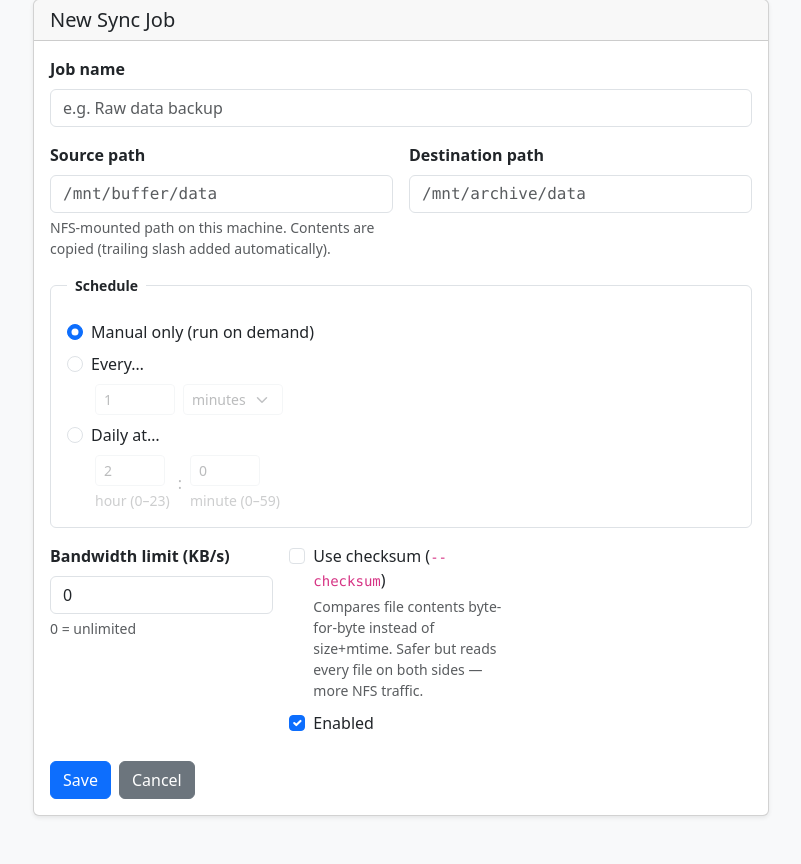
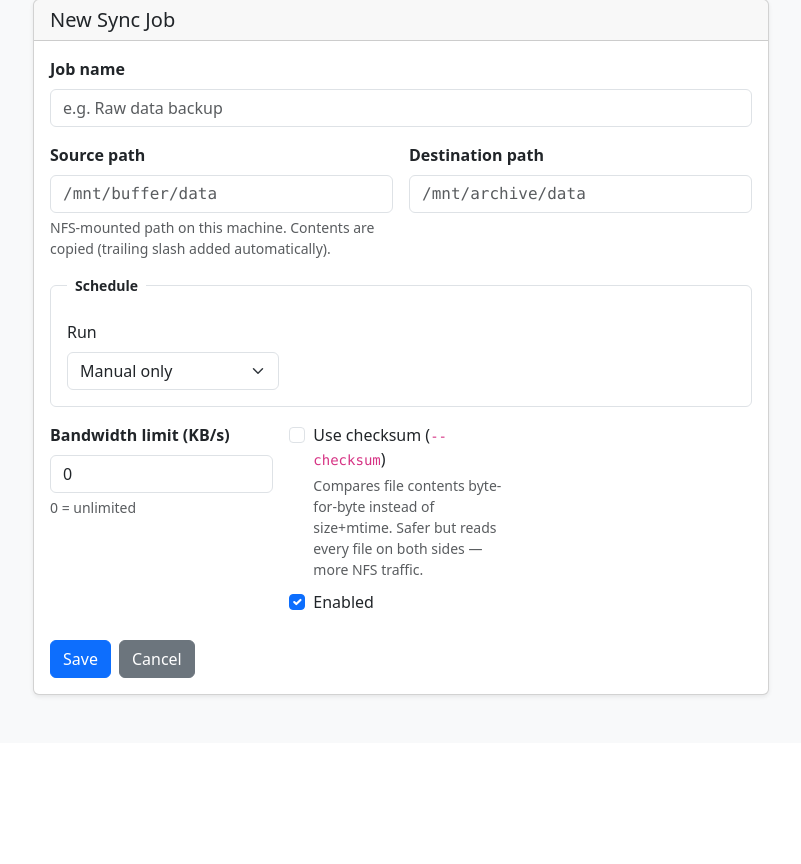
Before and after one commit to nayanbera/nfs-sync, a Flask app: page /jobs/new in a window 1280 px wide. Shown: the part 81-945 px from the top of the page, without its empty margins (239-1040 px from the left). After the commit the page ends 779 px from the top, so only its background shows below. Run offline with Flask 3, Linux system fonts and the light colour scheme; the visitor is signed in with stand-in values (Sample User, id 1).

Commit message:
feat: add weekly/monthly schedules with dropdown selector

```diff
--- a/app/routes/jobs.py
+++ b/app/routes/jobs.py
@@ -61,10 +61,12 @@ def _apply_form(job, form):
     job.src_path       = form["src_path"].strip()
     job.dst_path       = form["dst_path"].strip()
     job.schedule_type  = form.get("schedule_type", "manual")
-    job.interval_value = int(form.get("interval_value") or 1)
-    job.interval_unit  = form.get("interval_unit", "hours")
-    job.cron_hour      = int(form.get("cron_hour") or 2)
-    job.cron_minute    = int(form.get("cron_minute") or 0)
+    job.interval_value   = int(form.get("interval_value") or 1)
+    job.interval_unit    = form.get("interval_unit", "hours")
+    job.cron_hour        = int(form.get("cron_hour") or 2)
+    job.cron_minute      = int(form.get("cron_minute") or 0)
+    job.cron_day_of_week = int(form.get("cron_day_of_week") or 0)
+    job.cron_day         = int(form.get("cron_day") or 1)
     job.bwlimit        = int(form.get("bwlimit") or 0)
     job.use_checksum   = bool(form.get("use_checksum"))
     job.enabled        = bool(form.get("enabled"))
--- a/app/sync.py
+++ b/app/sync.py
@@ -157,6 +157,12 @@ def schedule_job(app, job):
         trigger = IntervalTrigger(**{job.interval_unit: job.interval_value})
     elif job.schedule_type == "daily":
         trigger = CronTrigger(hour=job.cron_hour, minute=job.cron_minute)
+    elif job.schedule_type == "weekly":
+        trigger = CronTrigger(day_of_week=job.cron_day_of_week,
+                              hour=job.cron_hour, minute=job.cron_minute)
+    elif job.schedule_type == "monthly":
+        trigger = CronTrigger(day=job.cron_day,
+                              hour=job.cron_hour, minute=job.cron_minute)
     else:
         return
 
--- a/app/templates/jobs/form.html
+++ b/app/templates/jobs/form.html
@@ -35,59 +35,66 @@
         <fieldset class="mb-3 border rounded p-3">
           <legend class="float-none w-auto px-2 fw-semibold small">Schedule</legend>
 
-          <div class="form-check mb-2">
-            <input class="form-check-input" type="radio" name="schedule_type"
-                   id="sched_manual" value="manual"
-                   {% if not job or job.schedule_type == 'manual' %}checked{% endif %}
-                   onchange="updateScheduleUI()">
-            <label class="form-check-label" for="sched_manual">Manual only (run on demand)</label>
+          <div class="row g-3 align-items-start">
+            <div class="col-md-4">
+              <label class="form-label">Run</label>
+              <select name="schedule_type" id="schedule_type"
+                      class="form-select" onchange="updateScheduleUI()">
+                <option value="manual"   {% if not job or job.schedule_type == 'manual'   %}selected{% endif %}>Manual only</option>
+                <option value="interval" {% if job and job.schedule_type == 'interval' %}selected{% endif %}>Every N …</option>
+                <option value="daily"    {% if job and job.schedule_type == 'daily'    %}selected{% endif %}>Daily</option>
+                <option value="weekly"   {% if job and job.schedule_type == 'weekly'   %}selected{% endif %}>Weekly</option>
+                <option value="monthly"  {% if job and job.schedule_type == 'monthly'  %}selected{% endif %}>Monthly</option>
+              </select>
             </div>
 
-          <div class="form-check mb-2">
-            <input class="form-check-input" type="radio" name="schedule_type"
-                   id="sched_interval" value="interval"
-                   {% if job and job.schedule_type == 'interval' %}checked{% endif %}
-                   onchange="updateScheduleUI()">
-            <label class="form-check-label" for="sched_interval">Every…</label>
-          </div>
-          <div class="ms-4 mb-2 row g-2 align-items-center" id="interval_row">
-            <div class="col-auto">
-              <input type="number" name="interval_value" class="form-control form-control-sm" min="1"
-                     style="width:80px"
-                     value="{{ job.interval_value if job else 1 }}">
-            </div>
-            <div class="col-auto">
-              <select name="interval_unit" class="form-select form-select-sm">
+            <!-- interval params -->
+            <div class="col-auto sched-panel" id="panel_interval">
+              <label class="form-label">Every</label>
+              <div class="d-flex gap-2">
+                <input type="number" name="interval_value" class="form-control" min="1"
+                       style="width:80px" value="{{ job.interval_value if job else 1 }}">
+                <select name="interval_unit" class="form-select">
                   {% for u in ['minutes','hours','days','weeks'] %}
-                <option value="{{ u }}"
-                  {% if job and job.interval_unit == u %}selected{% endif %}>
-                  {{ u }}
-                </option>
+                  <option value="{{ u }}" {% if job and job.interval_unit == u %}selected{% endif %}>{{ u }}</option>
                   {% endfor %}
                 </select>
               </div>
             </div>
 
-          <div class="form-check mb-2">
-            <input class="form-check-input" type="radio" name="schedule_type"
-                   id="sched_daily" value="daily"
-                   {% if job and job.schedule_type == 'daily' %}checked{% endif %}
-                   onchange="updateScheduleUI()">
-            <label class="form-check-label" for="sched_daily">Daily at…</label>
+            <!-- weekly: day of week -->
+            <div class="col-auto sched-panel" id="panel_weekly">
+              <label class="form-label">Day</label>
+              <select name="cron_day_of_week" class="form-select">
+                {% set days = ['Monday','Tuesday','Wednesday','Thursday','Friday','Saturday','Sunday'] %}
+                {% for d in days %}
+                <option value="{{ loop.index0 }}"
+                  {% if job and job.cron_day_of_week == loop.index0 %}selected{% endif %}>{{ d }}</option>
+                {% endfor %}
+              </select>
             </div>
-          <div class="ms-4 row g-2 align-items-center" id="daily_row">
-            <div class="col-auto">
-              <input type="number" name="cron_hour" class="form-control form-control-sm"
+
+            <!-- monthly: day of month -->
+            <div class="col-auto sched-panel" id="panel_monthly">
+              <label class="form-label">Day of month</label>
+              <input type="number" name="cron_day" class="form-control"
+                     min="1" max="31" style="width:80px"
+                     value="{{ job.cron_day if job else 1 }}">
+            </div>
+
+            <!-- time (daily / weekly / monthly) -->
+            <div class="col-auto sched-panel" id="panel_time">
+              <label class="form-label">At</label>
+              <div class="d-flex align-items-center gap-1">
+                <input type="number" name="cron_hour" class="form-control"
                        min="0" max="23" style="width:70px"
                        value="{{ job.cron_hour if job else 2 }}">
-              <div class="form-text">hour (0–23)</div>
-            </div>
-            <div class="col-auto">:</div>
-            <div class="col-auto">
-              <input type="number" name="cron_minute" class="form-control form-control-sm"
+                <span>:</span>
+                <input type="number" name="cron_minute" class="form-control"
                        min="0" max="59" style="width:70px"
                        value="{{ job.cron_minute if job else 0 }}">
-              <div class="form-text">minute (0–59)</div>
+                <small class="text-muted ms-1">HH : MM</small>
+              </div>
             </div>
           </div>
         </fieldset>
@@ -135,9 +142,17 @@
 {% block scripts %}
 <script>
 function updateScheduleUI() {
-  const type = document.querySelector('input[name="schedule_type"]:checked').value;
-  document.getElementById('interval_row').style.opacity = type === 'interval' ? '1' : '0.3';
-  document.getElementById('daily_row').style.opacity    = type === 'daily'    ? '1' : '0.3';
+  const type = document.getElementById('schedule_type').value;
+  const panels = {
+    interval: ['panel_interval'],
+    daily:    ['panel_time'],
+    weekly:   ['panel_weekly', 'panel_time'],
+    monthly:  ['panel_monthly', 'panel_time'],
+  };
+  const visible = new Set(panels[type] || []);
+  ['panel_interval', 'panel_weekly', 'panel_monthly', 'panel_time'].forEach(id => {
+    document.getElementById(id).style.display = visible.has(id) ? '' : 'none';
+  });
 }
 updateScheduleUI();
 </script>
--- a/app/templates/jobs/list.html
+++ b/app/templates/jobs/list.html
@@ -37,6 +37,12 @@
         Every {{ job.interval_value }} {{ job.interval_unit }}
       {% elif job.schedule_type == 'daily' %}
         Daily at {{ '%02d'|format(job.cron_hour) }}:{{ '%02d'|format(job.cron_minute) }}
+      {% elif job.schedule_type == 'weekly' %}
+        {% set dow = ['Mon','Tue','Wed','Thu','Fri','Sat','Sun'] %}
+        Weekly on {{ dow[job.cron_day_of_week] }} at {{ '%02d'|format(job.cron_hour) }}:{{ '%02d'|format(job.cron_minute) }}
+      {% elif job.schedule_type == 'monthly' %}
+        {% set suffix = {1:'st',2:'nd',3:'rd'} %}
+        Monthly on {{ job.cron_day }}{{ suffix.get(job.cron_day, 'th') }} at {{ '%02d'|format(job.cron_hour) }}:{{ '%02d'|format(job.cron_minute) }}
       {% else %}
         Manual
       {% endif %}
```
Also changed, not shown: app/models.py (+8 -5 lines). Lines whose indentation alone changed are shown as unchanged.
